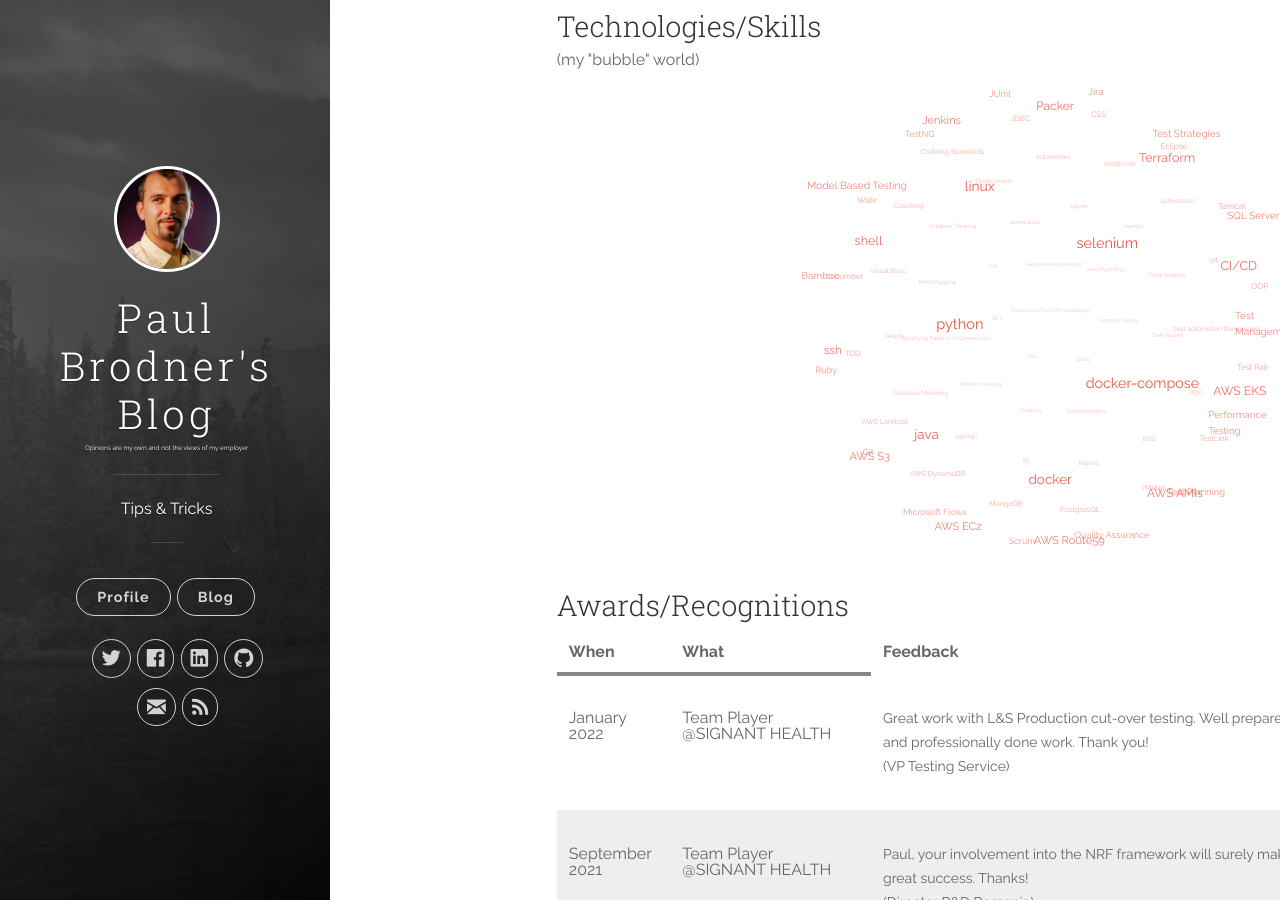
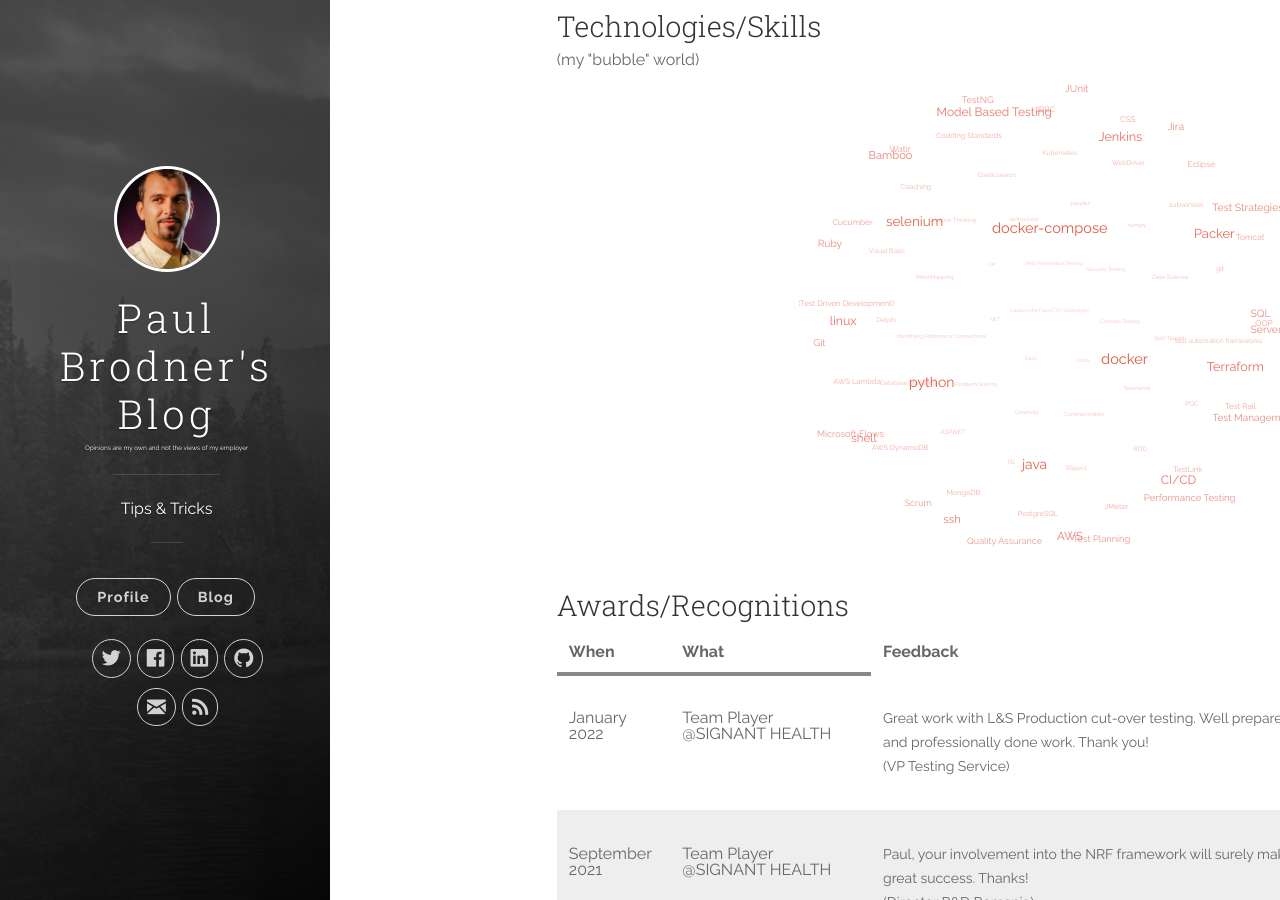
Before and after one commit to paulbrodner/paulbrodner.github.io, a Jekyll site: the page built from profile.md, in a window 1280 px wide and 900 px high, scrolled down 4213 px. Built offline with Jekyll 4.4.1, drawn with Linux system fonts in a browser that asks for light colours; comment, search, counter and statistics services are not loaded.

```diff
--- a/_config.yml
+++ b/_config.yml
@@ -3,7 +3,6 @@ title: Paul Brodner's Blog
 description: 'Tips & Tricks'
 url: 'https://paulbrodner.github.io'
 baseurl: ''
-google_analytics: 'UA-112014312-1'
 disqus_shortname: 'paulbrodner'
 
 author:
--- a/_data/profile.json
+++ b/_data/profile.json
@@ -120,11 +120,7 @@
     "linux",
     "shell",
     "ssh",
-    "AWS S3",
-    "AWS EC2",
-    "AWS Route59",
-    "AWS AMIs",
-    "AWS EKS",
+    "AWS",
     "CI/CD",
     "Terraform",
     "Packer",
@@ -146,7 +142,7 @@
     "TestNG",
     "Watir",
     "Cucumber",
-    "TDD",
+    "TDD (Test Driven Development)",
     "AWS Lambda",
     "AWS DynamoDB",
     "MongoDB",
@@ -192,8 +188,8 @@
     "Dash",
     "plotly",
     "Contract Testing",
-    "security testing",
-    "web penetration testing",
+    "Security Testing",
+    "Web Penetration Testing",
     "Capture the Flag (CTF) challenges"
   ] ,
 
```
Also changed, not shown: _includes/footer.html (+6 -7 lines).
